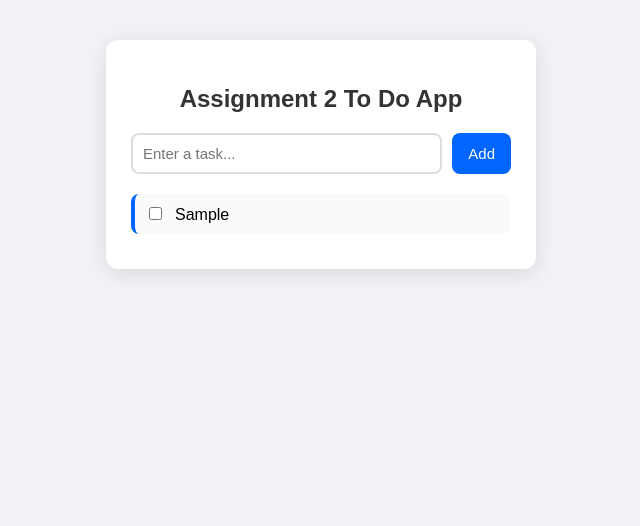
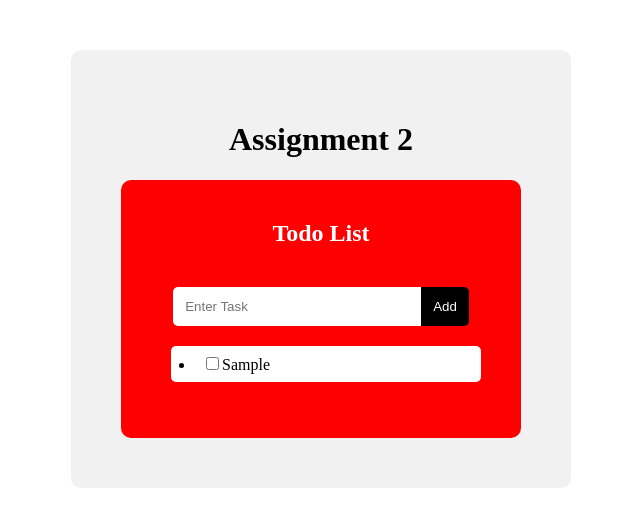
Before and after one commit to panchalvraj10-hub/tutedude-react-assignment-2, a React (Create React App) app: page / in a window 1280 px wide. Both pictures are taken after typing "Sample" into the empty fields and a click on the button "Add". Shown: the top 526 px of the page, without its empty margins (319-959 px from the left). Built offline with nearby package versions, Linux system fonts and the light colour scheme.

Commit message:
whole code changed

```diff
--- a/src/App.css
+++ b/src/App.css
@@ -1,76 +1,77 @@
 body {
-  background: #f0f2f5;
-  font-family: Arial, sans-serif;
+    font-family: "domine";
 }
 
-.container {
-  width: 380px;
-  padding: 25px;
-  margin: 40px auto;
-  background: white;
-  border-radius: 12px;
-  box-shadow: 0 4px 20px rgba(0,0,0,0.1);
+.main {
+    background-color:#f1f1f1;
+    width: 400px;
+    border-radius: 10px;
+    margin: 50px auto;
+    padding: 50px;
 }
 
-h2 {
-  text-align: center;
-  margin-bottom: 20px;
-  color: #333;
+.main h1{
+    text-align: center;
+    color: black;
 }
 
-.input-section {
-  display: flex;
-  gap: 10px;
+.todo{
+    background-color: red;
+    padding: 20px;
+    border-radius: 10px;
 }
 
-input {
-  flex: 1;
-  padding: 10px;
-  border: 2px solid #ddd;
-  border-radius: 8px;
-  font-size: 15px;
+.todo h2{
+    text-align: center;
+    color: #fff;
 }
 
-input:focus {
-  border-color: #0066ff;
-  border:1px;
+.box {
+    background-color: red;
+    padding: 20px;
+    text-align: center;
+
 }
 
-button {
-  padding: 10px 16px;
-  background: #0066ff;
-  border: none;
-  border-radius: 8px;
-  color: white;
-  font-size: 15px;
-  cursor: pointer;
-  transition: 0.3s;
+.box input[type="text"], .box input:not([type="checkbox"]) {
+    padding: 12px;
+    border:none;
+    border-radius: 5px 0px 0px 5px;
+    width: 70%;
+    outline: none;
 }
 
-button:hover {
-  background: #004bcc;
+.box button{
+    background-color: black;
+    cursor: pointer;
+    padding: 12px;
+    border-radius: 0px 5px 5px 0px;
+    border:none;
+    color: white;
 }
 
-.todo-list {
-  margin-top: 20px;
+.box button:hover{
+    background-color: #1f2937;
 }
 
-.todo-item {
-  align-items: center;
-  background: #fafafa;
-  padding: 10px;
-  margin-bottom: 10px;
-  border-radius: 8px;
-  border-left: 4px solid #0066ff;
+.display {
+    padding-left: 10px;
+    margin-top: 20px;
+
+}
+.display li {
+    list-style-position: inside;
+    text-align: left;
+    gap: 10px;
+    padding: 8px 8px;
+    margin-bottom: 8px;
+    border-radius: 5px;
+    color: black;
+    background-color: white;
 }
 
-.todo-item.completed {
-  text-decoration: line-through;
-  opacity: 0.6;
-  border-left-color: #4caf50;
+.display input[type="checkbox"] {
+    margin-left: 5px;
+    cursor: pointer;
+    accent-color: #4caf50;
 }
-
-.todo-item label {
-  margin-left: 10px;
-  font-size: 16px;
-}
--- a/src/App.js
+++ b/src/App.js
@@ -1,10 +1,15 @@
 import React from "react";
-import TodoApp from "./TodoApp";
+import ListApp from "./Todolist"
+import './App.css';
 
 function App() {
   return (
-    <div>
-      <TodoApp />
+    <div className="main">
+      <h1>Assignment 2</h1>
+      <div className="todo">
+        <h2>Todo List</h2>
+        <ListApp />
+      </div>
     </div>
   );
 }
--- a/src/TodoApp.js
+++ /dev/null
@@ -1,62 +0,0 @@
-import React, { useState } from "react";
-import "./App.css";
-
-function Todo() {
-  const [task, setTask] = useState("");
-  const [todos, setTodos] = useState([]);
-
-  const addTodo = () => {
-    if (task.trim() === "") {
-      alert("❗ Please enter a task");
-      return;
-    }
-
-    alert("✔ Task added successfully!");
-
-    const newTodo = {
-      id: Date.now(),
-      text: task,
-      completed: false
-    };
-
-    setTodos(prev => [...prev, newTodo]);
-    setTask("");
-  };
-
-  const toggleComplete = (id) => {
-    setTodos(prev =>
-      prev.map(todo =>
-        todo.id === id ? { ...todo, completed: !todo.completed } : todo
-      )
-    );
-  };
-
-  return (
-    <div className="container">
-      <h2>Assignment 2 To Do App</h2>
-
-      <div className="input-section">
-        <input
-          value={task}
-          onChange={(e) => setTask(e.target.value)}
-          placeholder="Enter a task..."
-        />
-        <button onClick={addTodo}>Add</button>
-      </div>
-
-      <div className="todo-list">
-        {todos.map((todo) => (
-          <div key={todo.id} className={`todo-item ${todo.completed ? "completed" : ""}`}>
-            <input
-              type="checkbox"
-              checked={todo.completed}
-              onChange={() => toggleComplete(todo.id)}
-            />
-            <label>{todo.text}</label>
-          </div>
-        ))}
-      </div>
-    </div>
-  );
-}
-export default Todo;
--- /dev/null
+++ b/src/Todolist.js
@@ -0,0 +1,50 @@
+import React, { useState } from "react";
+import './App.css';
+
+function ListApp() {
+  const [input, setInput] = useState(""); //to store text which is typed by user in input field
+  const [list, setList] = useState([]); // to store all tasks to todo list
+  const [done, setDone] = useState([]); // to store completed status for each task
+
+  const addList = () => {
+    if (input === "") {
+      alert("Please Enter Task"); // to show alert if input is empty and user click on add button
+      return;
+    }
+
+    setList([...list, input]); // add new task to list
+    setDone([...done, false]); // for new task its value should be incompleted
+    setInput(""); // clear input field
+  };
+
+  return (
+    <div className="box">
+      <input
+        value={input} // get input from user
+        onChange={(e) => setInput(e.target.value)} // to update input status when user write something
+        placeholder="Enter Task"
+      />
+
+      <button onClick={addList}>Add</button> {/* to add the task to list entered by user*/}
+
+      <ul className="display">
+        {list.map((item, index) => ( //check all tasks one by one
+          <li key={index}> {/* one task from list */}
+            <input
+              type="checkbox" // to complete task
+              checked={done[index]} // if its true then checkbox will be checked
+              onChange={() => setDone(
+                  done.map((task, i) => // this will go through done array
+                    i === index ? !task : task // if index matches then it will change true to false or false to true
+                  )
+                )}
+            />
+            {item} {/* to display task list */}
+          </li>
+        ))}
+      </ul>
+    </div>
+  );
+}
+
+export default ListApp;
```
Also changed, not shown: src/practice.js (deleted, +0 -26 lines), 1 other file (tests, documents, lock files or other folders).
